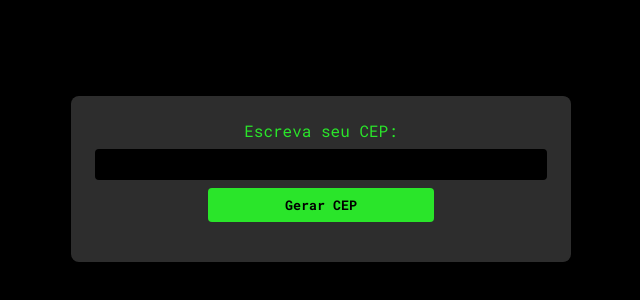
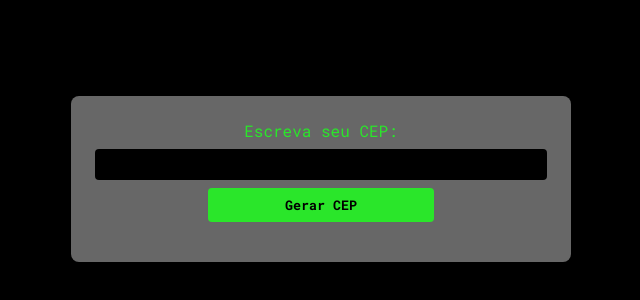
Before and after one commit to Migliatti/cep-request, a React (Create React App) app: page / in a window 1280 px wide. Shown: the part 184-484 px from the top of the page, without its empty margins (319-959 px from the left). Built offline with nearby package versions, Linux system fonts and the light colour scheme.

Commit message:
tentando arrumar o estilo da pagina

```diff
--- a/src/components/Form/Form.module.scss
+++ b/src/components/Form/Form.module.scss
@@ -1,8 +1,6 @@
 .box {
-  background: rgba(255, 255, 255, 0.2);
-  backdrop-filter: blur(10px);
+  background: rgba(255, 255, 255, 0.452);
   border-radius: 8px;
-  box-shadow: 0 0 10px rgba(0, 0, 0, 0.2);
   width: 40vw;
   max-width: 500px;
   margin: 35vh auto 0;
--- a/src/index.scss
+++ b/src/index.scss
@@ -11,6 +11,7 @@
 html {
   font-size: 16px;
   font-family: "Roboto Mono", monospace;
+  background-color: black;
 }
 
 /* Remove a decoração de links */
```
